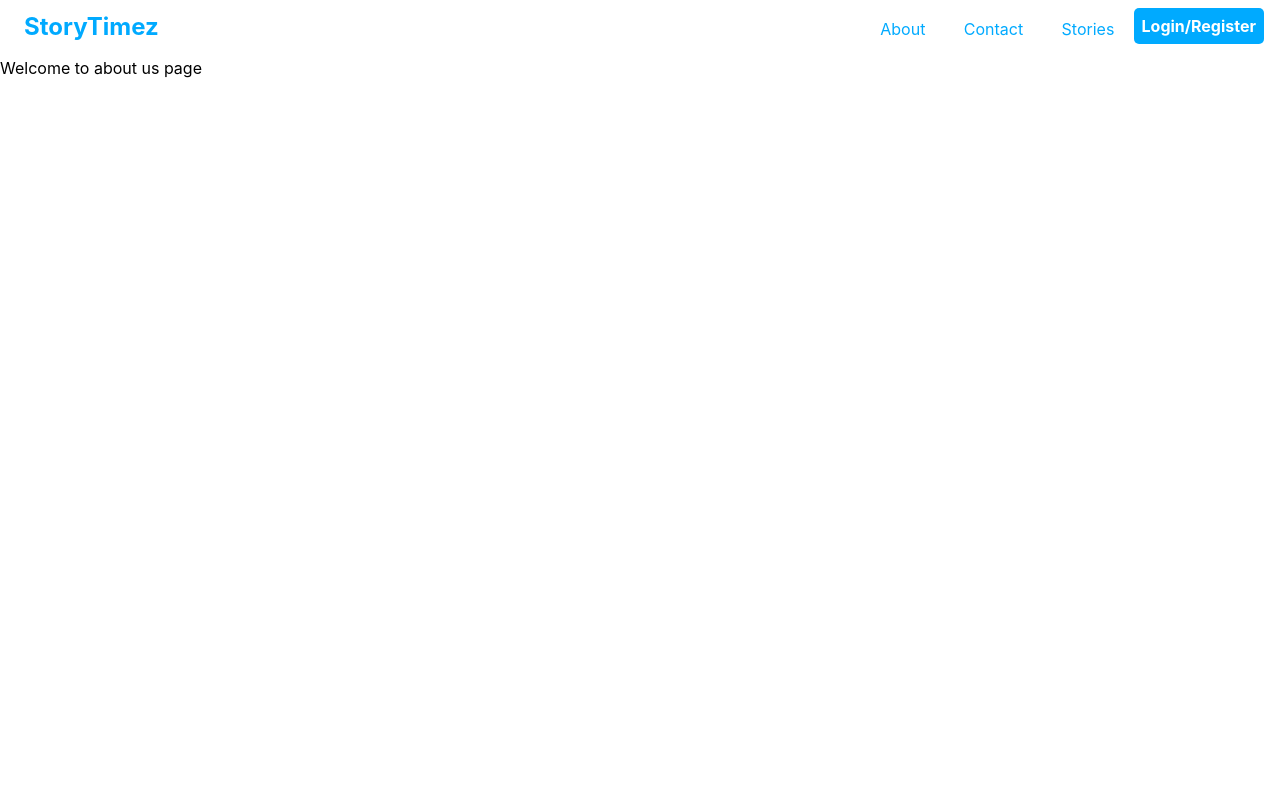
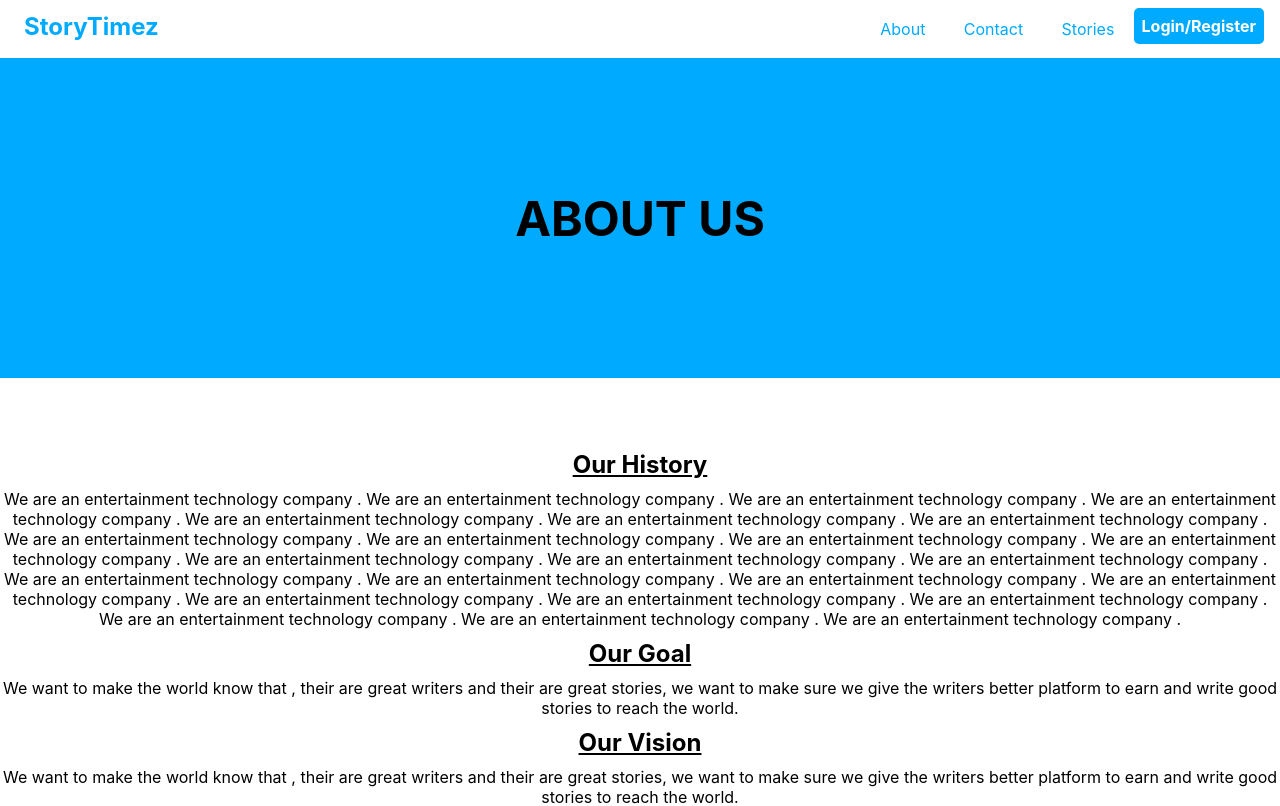
Before and after one commit to afaraitsulaimon/storytimez, a React (Create React App) app in the folder story-timez/: page /about in a window 1280 px wide. Shown: the top 806 px of the page. Built offline with nearby package versions, Linux system fonts and the light colour scheme.

Commit message:
done with about us page

```diff
--- a/story-timez/src/index.css
+++ b/story-timez/src/index.css
@@ -10,4 +10,5 @@ body {
 code {
   font-family: source-code-pro, Menlo, Monaco, Consolas, 'Courier New',
     monospace;
+
 }
--- a/story-timez/src/pages/About.js
+++ b/story-timez/src/pages/About.js
@@ -1,16 +1,97 @@
 import React from 'react'
+import Footer from '../components/Footer'
 import Menu from '../components/Menu'
+import styled from 'styled-components'
 
 const About = () => {
   return (
     <div>
               <Menu/>
+                  <Header>
+                      <h1>ABOUT US</h1>
+                  </Header>
+
+                  <Content>
+                  <h2 style={{ paddingTop:'3em' }}>Our History</h2>
+                      <p>
+                      We are an entertainment technology company . We are an entertainment technology company .
+                          We are an entertainment technology company . We are an entertainment technology company .
+                          We are an entertainment technology company . We are an entertainment technology company .
+                          We are an entertainment technology company . We are an entertainment technology company .
+                          We are an entertainment technology company . We are an entertainment technology company .
+                          We are an entertainment technology company . We are an entertainment technology company .
+                          We are an entertainment technology company . We are an entertainment technology company .
+                          We are an entertainment technology company . We are an entertainment technology company .
+                          We are an entertainment technology company . We are an entertainment technology company .
+                          We are an entertainment technology company . We are an entertainment technology company .
+                          We are an entertainment technology company . We are an entertainment technology company .
+                          We are an entertainment technology company . We are an entertainment technology company .
 
 
-              <p>Welcome to about us page</p>
+                      </p>
+
+                      <h2>Our Goal</h2>
+                      <p>
+                            We want to make the world know that , their are great writers and their are great stories,
+                            we want to make sure we give the writers better platform to earn and write good stories to reach the world.
+
+
+                      </p>
+
+                      <h2>Our Vision</h2>
+                      <p>
+                            We want to make the world know that , their are great writers and their are great stories,
+                            we want to make sure we give the writers better platform to earn and write good stories to reach the world.
+
+
+                      </p>
+
+
+                      <h2>Our Mission</h2>
+                     <p style={{ paddingBottom:'10em' }}>
+                     We want to make the world know that , their are great writers and their are great stories,
+                            we want to make sure we give the writers better platform to earn and write good stories
+                             to reach the world.
+                     </p>
+
+
+                  </Content>
+
+                  <Footer/>
+
 
     </div>
   )
 }
 
+
+const Header = styled.div`
+  width:100%;
+  height:40vh;
+  background-color:rgba(0, 170, 255);
+  display:flex;
+  align-items:center;
+  justify-content:center;
+
+  h1{
+      font-size:3rem;
+
+  }
+`;
+
+
+const Content = styled.div`
+    width:100%;
+    min-height:80vh;
+
+    h2{
+      text-align:center;
+      padding:10px 0 10px 0;
+      text-decoration:underline;
+    }
+
+    p {
+      text-align:center;
+    }
+`;
 export default About
--- a/story-timez/src/pages/Home.js
+++ b/story-timez/src/pages/Home.js
@@ -5,7 +5,6 @@ import styled from 'styled-components'
 import { CategoryLists } from '../components/StoryList'
 import { StoryLists } from '../components/Stories'
 import { Splide, SplideSlide } from '@splidejs/react-splide';
-import Image from '../images/storyimage.jpg';
 
 // Default theme
 import '@splidejs/react-splide/css';
@@ -328,7 +327,7 @@ const CategoryWrapper = styled.div`
 
 const Card = styled.div`
     min-height:10em;
-   background:rgb(0, 170, 255);;
+   background:rgb(0, 170, 255);
     border-radius:5px;
     color:white;
     cursor:pointer;
```
